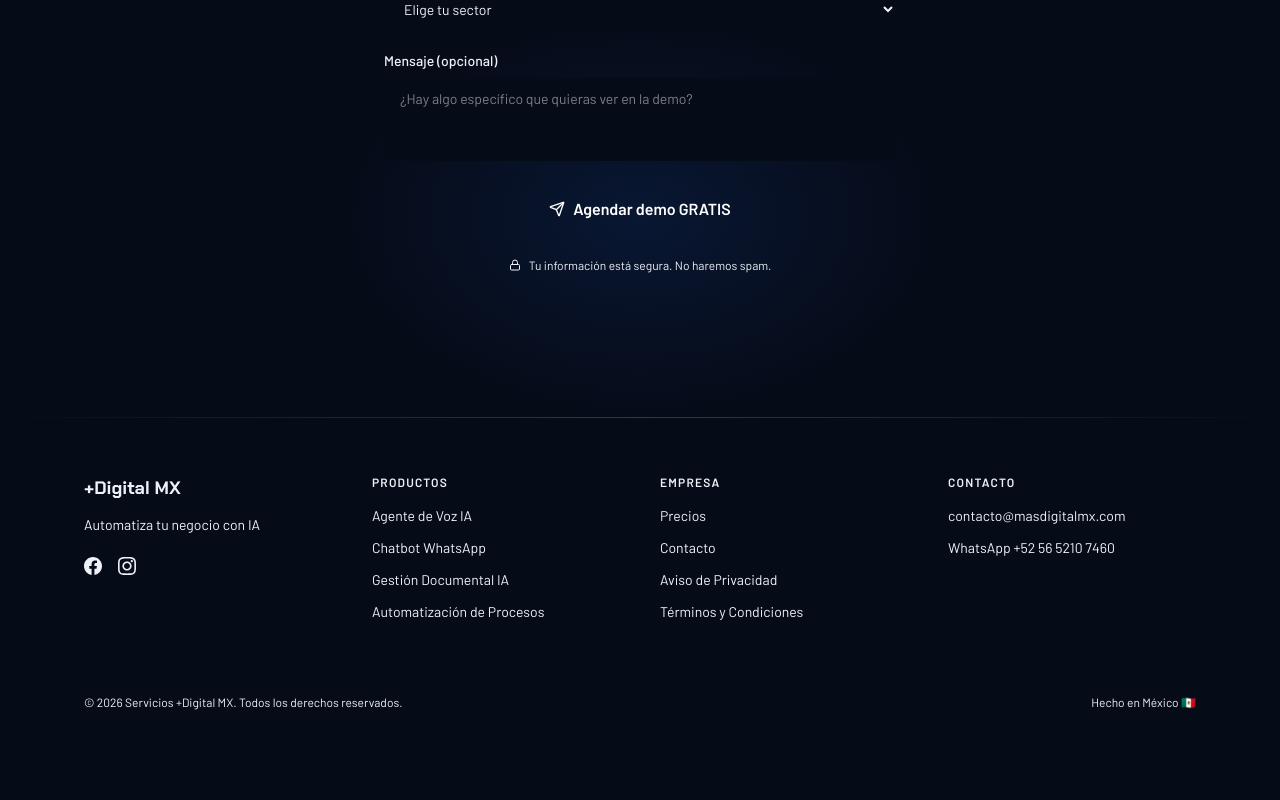
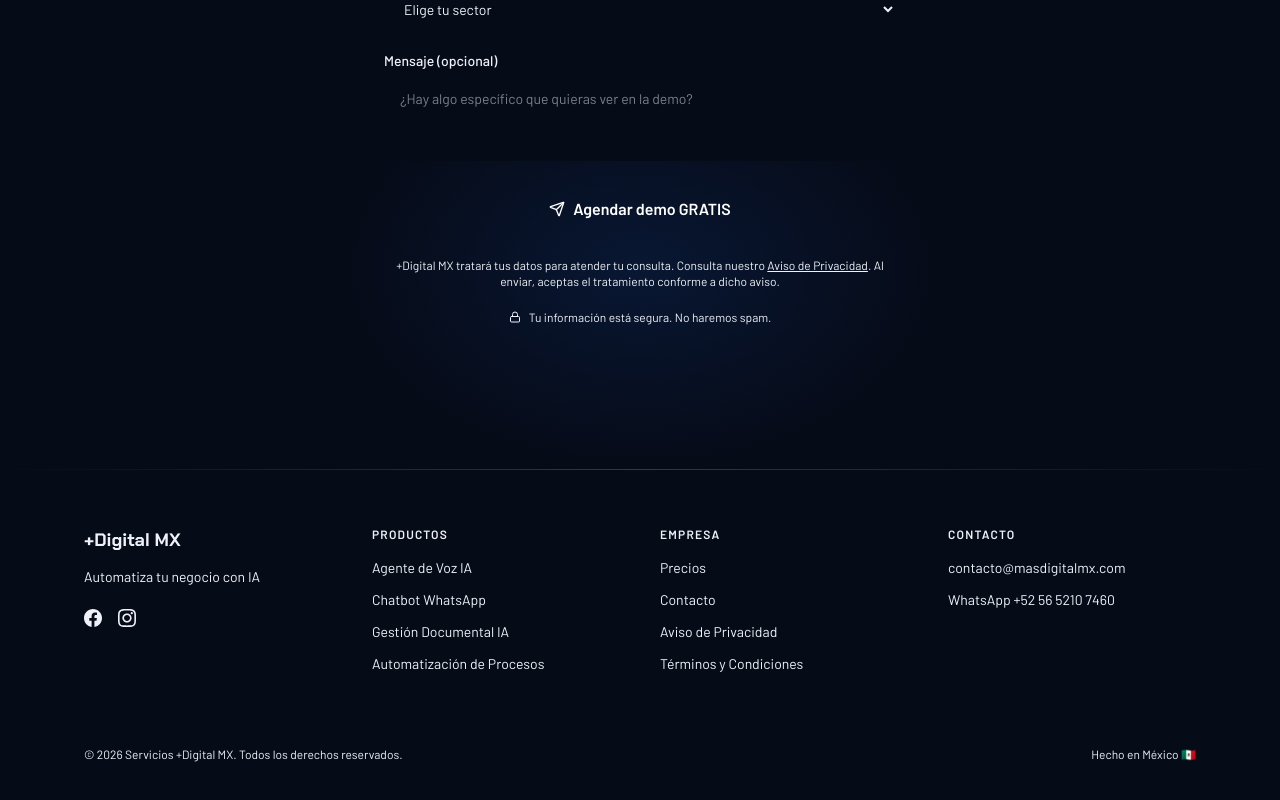
Before and after one commit to marcotmg/masdigitalmx-web, a Next.js app: page / in a window 1280 px wide. Shown: the part 6434-7234 px from the top of the page. Before the commit the page ends 7200 px from the top, so only its background shows below. Built offline with nearby package versions, Linux system fonts and the light colour scheme.

Commit message:
feat(contacto): add aviso simplificado LFPDPPP Art.17
- Texto de consentimiento bajo botón Enviar
- Link a /privacidad
- Cumple LFPDPPP Art. 17 aviso simplificado

Refs: W-12b

```diff
--- a/components/sections/ContactoSection.tsx
+++ b/components/sections/ContactoSection.tsx
@@ -328,6 +328,14 @@ export default function ContactoSection() {
               </p>
             )}
 
+            <p className="text-center text-xs" style={{ color: "var(--color-text-caption)" }}>
+              +Digital MX tratará tus datos para atender tu consulta. Consulta nuestro{" "}
+              <a href="/privacidad" style={{ color: "var(--color-primary)", textDecoration: "underline" }}>
+                Aviso de Privacidad
+              </a>
+              . Al enviar, aceptas el tratamiento conforme a dicho aviso.
+            </p>
+
             <div
               className="flex items-center justify-center gap-2 text-xs"
               style={{ color: "var(--color-text-caption)" }}
```
